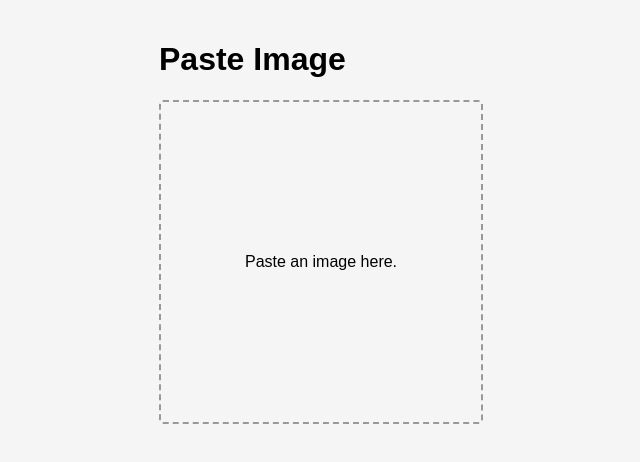
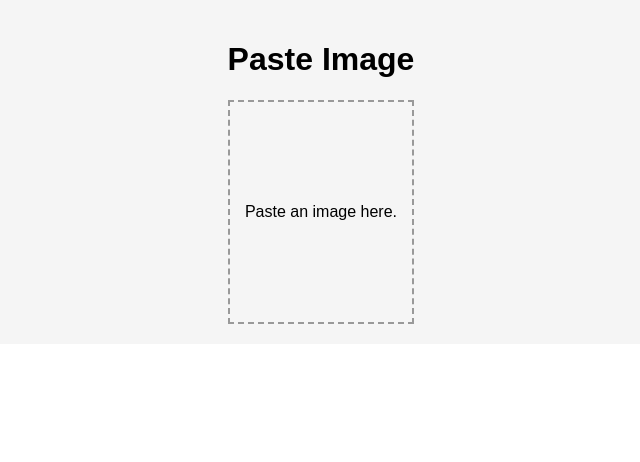
Before and after one commit to AkhandPratapSingh1/qr-final, a React (Create React App) app: page / in a window 1280 px wide. Shown: the top 462 px of the page, without its empty margins (319-959 px from the left). Built offline with nearby package versions, Linux system fonts and the light colour scheme.

Commit message:
Update App.css

```diff
--- a/src/App.css
+++ b/src/App.css
@@ -1,11 +1,12 @@
-body {
+/* App.css */
+/* Add global styles for your app here, if needed */
+
+/* Style the app container */
+.app-container {
   font-family: Arial, sans-serif;
   margin: 0;
   padding: 0;
   background-color: #f5f5f5;
-}
-
-.app-container {
   display: flex;
   flex-wrap: wrap;
   justify-content: center;
@@ -13,163 +14,4 @@ body {
   padding: 20px;
 }
 
-.dropzone-container,
-.paste-container {
-  border: 2px dashed #ccc;
-  border-radius: 4px;
-  width: 300px;
-  height: 200px;
-  display: flex;
-  justify-content: center;
-  align-items: center;
-  cursor: pointer;
-}
-
-.dropzone-container p,
-.paste-container p {
-  text-align: center;
-  margin: 0;
-}
-
-.qr-data-container {
-  border: 1px solid #ccc;
-  border-radius: 4px;
-  padding: 10px;
-  width: 300px;
-  margin-top: 20px;
-}
-
-.qr-data-container h2 {
-  margin: 0 0 10px;
-}
-
-/* Optional styling to center the QR code data */
-.qr-data-container pre {
-  white-space: pre-wrap;
-  word-wrap: break-word;
-  margin: 0;
-  overflow: auto;
-}
-
-@media screen and (max-width: 768px) {
-  .app-container {
-    flex-direction: column;
-    align-items: center;
-  }
-}
-/* ... (previous CSS styles) */
-
-.paste-container {
-  border: 2px dashed #ccc;
-  border-radius: 4px;
-  width: 300px;
-  min-height: 200px;
-  display: flex;
-  justify-content: center;
-  align-items: center;
-  cursor: pointer;
-  position: relative;
-}
-
-.pasted-image {
-  max-width: 100%;
-  max-height: 100%;
-  position: absolute;
-  top: 0;
-  left: 0;
-  object-fit: contain;
-}
-/* ... (previous CSS styles) */
-
-.paste-container {
-  border: 2px dashed #ccc;
-  border-radius: 4px;
-  width: 300px;
-  height: 300px; /* Set the fixed height for the paste container */
-  display: flex;
-  justify-content: center;
-  align-items: center;
-  cursor: pointer;
-  position: relative;
-}
-
-.pasted-image {
-  max-width: 100%;
-  max-height: 100%;
-  object-fit: contain;
-}
-
-body {
-  font-family: Arial, sans-serif;
-  margin: 0;
-  padding: 0;
-  background-color: #f5f5f5;
-}
-
-.app-container {
-  display: flex;
-  flex-wrap: wrap;
-  justify-content: center;
-  gap: 20px;
-  padding: 20px;
-}
-
-.dropzone-container,
-.paste-container {
-  border: 2px dashed #ccc;
-  border-radius: 4px;
-  width: 300px;
-  height: 300px; /* Set the fixed height for the dropzone and paste containers */
-  display: flex;
-  justify-content: center;
-  align-items: center;
-  cursor: pointer;
-  position: relative;
-}
-
-.dropzone-container p,
-.paste-container p {
-  text-align: center;
-  margin: 0;
-}
-
-.qr-data-container {
-  border: 1px solid #ccc;
-  border-radius: 4px;
-  padding: 10px;
-  width: 300px;
-  margin-top: 20px;
-  max-height: 300px;
-  overflow-y: auto;
-}
-
-.qr-data-container h2 {
-  margin: 0 0 10px;
-}
-
-/* Optional styling to center the QR code data */
-.qr-data-container pre {
-  white-space: pre-wrap;
-  word-wrap: break-word;
-  margin: 0;
-  overflow: auto;
-}
-
-/* Style for the pasted image */
-.pasted-image {
-  max-width: 100%;
-  max-height: 100%;
-  object-fit: contain;
-}
-
-@media screen and (max-width: 768px) {
-  .app-container {
-    flex-direction: column;
-    align-items: center;
-  }
-}
-.selected-image {
-  max-width: 100%;
-  max-height: 100%;
-  object-fit: contain;
-}
+/* Add other styles specific to your components and layout below */
```
